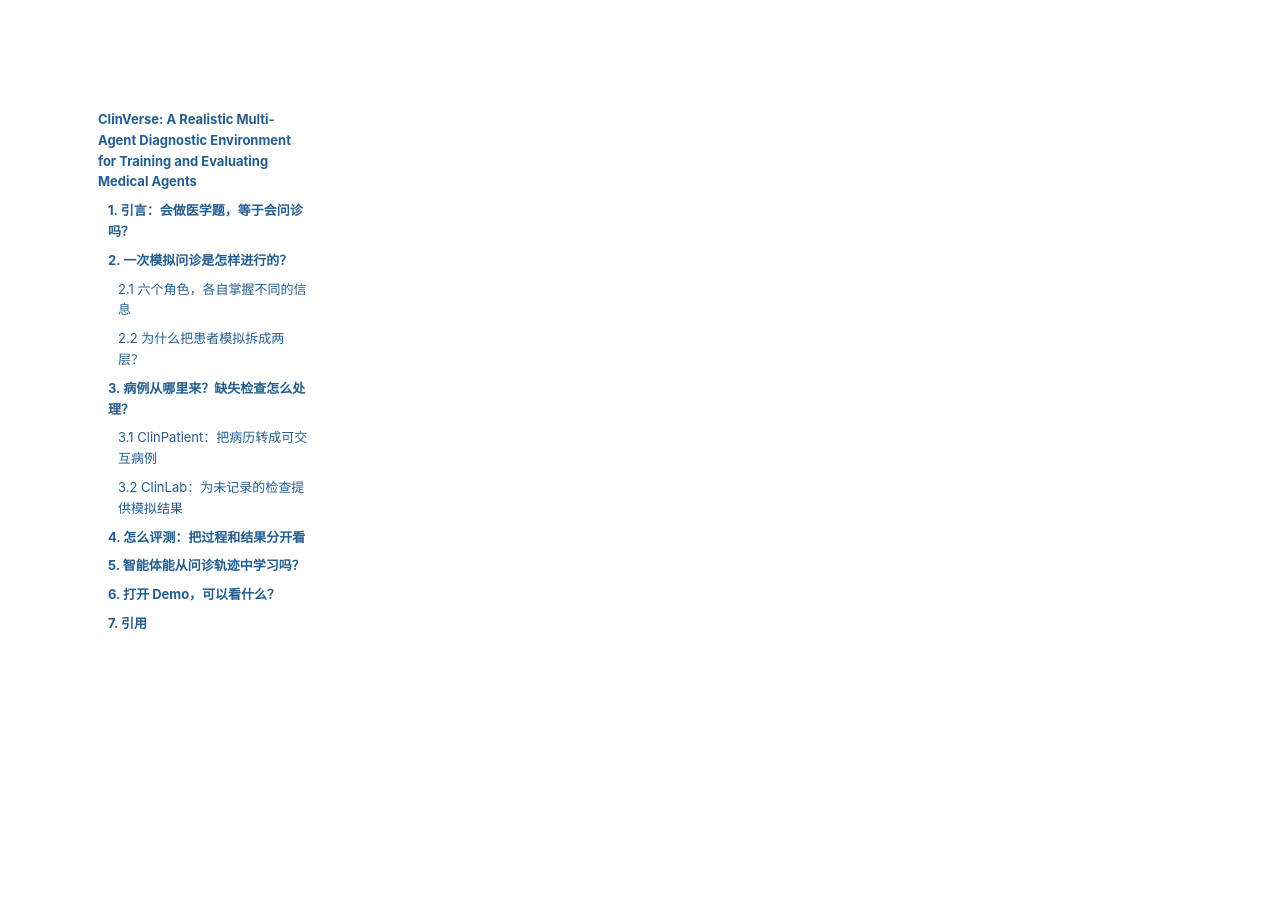
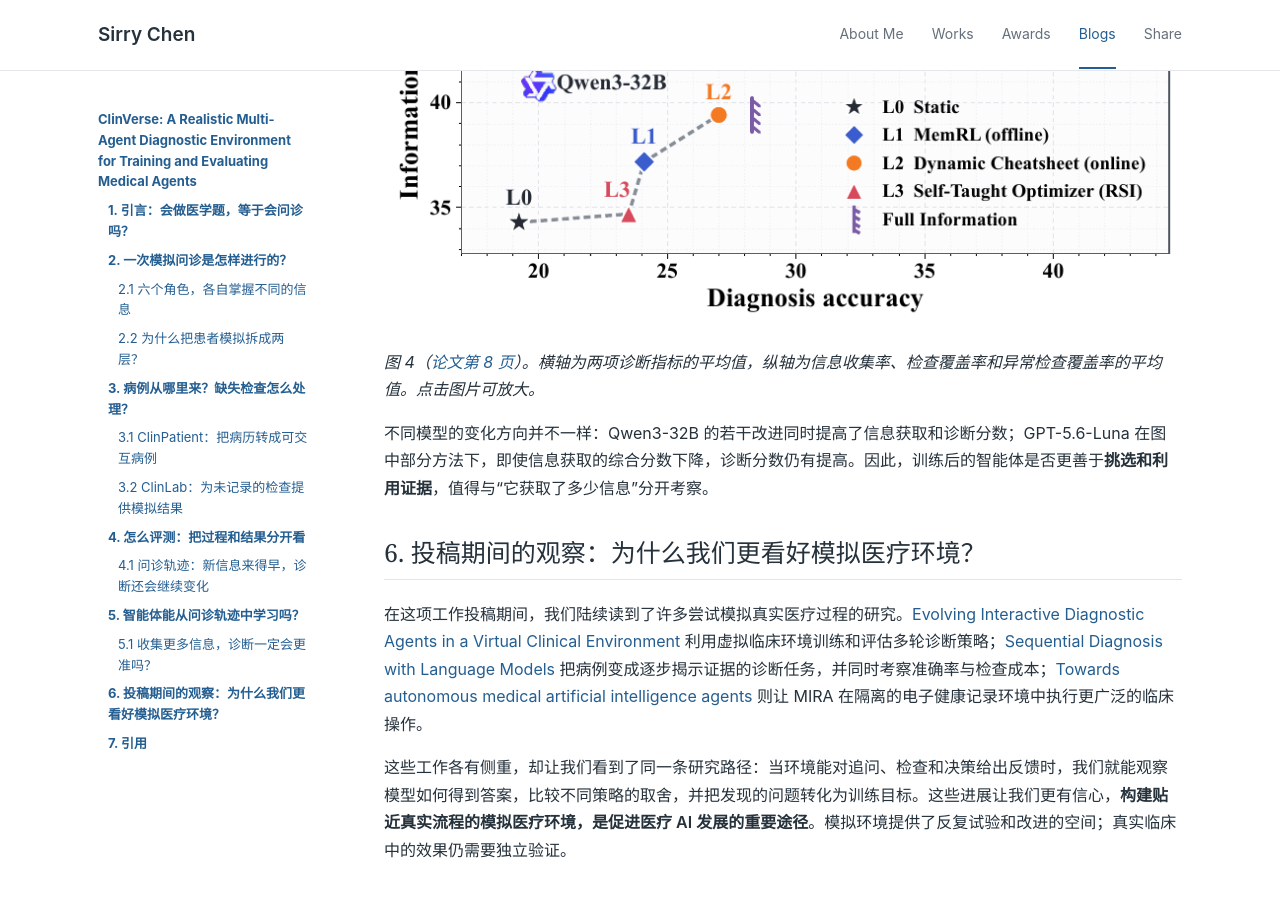
Before and after one commit to SirryChen/SirryChen.github.io, a Jekyll site: the page built from blogs/2026-11-13-ClinVerse-KDD2027.md, in a window 1280 px wide and 900 px high, scrolled down 3605 px. Shown: the top 897 px of the window. Built offline with Jekyll 4.4.1, drawn with Linux system fonts in a browser that asks for light colours; comment, search, counter and statistics services are not loaded; some of the changed text lies outside the part shown.

Commit message:
Expand ClinVerse blog with paper figures and related work

```diff
--- a/blogs/2026-11-13-ClinVerse-KDD2027.md
+++ b/blogs/2026-11-13-ClinVerse-KDD2027.md
@@ -64,17 +64,35 @@
 
 把这些分数放在一起，能区分两种容易被最终准确率掩盖的情况：一个智能体找到了不少相关证据，却没有据此做出正确诊断；另一个给出了正确编码，但并没有充分获取证据。它们的改进方向不同。
 
+### 4.1 问诊轨迹：新信息来得早，诊断还会继续变化
+
+[![ClinVerse 论文图 3：随对话轮次变化的信息收集率、诊断一致性和动作分布]({{ '/file/ClinVerse/figure-3-diagnostic-trajectories.png' | relative_url }})]({{ '/file/ClinVerse/figure-3-diagnostic-trajectories.png' | relative_url }})
+
+*图 3（[论文第 7 页](https://arxiv.org/pdf/2610.34878v1#page=7)）。从左到右：信息收集率、各轮诊断与最终诊断的一致性，以及不同动作在各轮的占比。点击图片可放大。*
+
+图 3(a) 显示，多数模型在问诊前几轮就收集到了大部分最终获得的患者信息，之后新增信息逐渐变少。图 3(b) 中，即使信息收集曲线趋平，一些模型的中间诊断仍会逐步接近最终诊断。这说明后几轮的作用可能更多是整合、复核已有证据。一致性衡量的是中间诊断与最终诊断是否相同，不能据此判断最终诊断是否正确。
+
+从图 3(c) 看，三种模型大体都从追问起步，在中段更多使用查体和检验，最后提交诊断，但切换动作的节奏各不相同。有了逐轮记录，就能进一步检查模型在哪一步开始遗漏证据，或者为什么过早停止问诊。
+
 ## 5. 智能体能从问诊轨迹中学习吗？
 
 我们在同一个环境里比较了三类方法：**离线适配**从已有轨迹中提取经验，**在线自演化**在新的交互中更新经验，**递归自改进**则根据反馈反复调整策略。
 
-[论文表 2](https://arxiv.org/html/2610.34878v1#S4.T2) 给出了一个直观例子：以 Qwen3-32B 为基础，Dynamic Cheatsheet 将细粒度诊断准确率从 **12.43%** 提高到 **20.60%**，同时提高了检查覆盖率和异常检查覆盖率，但患者信息收集率有所下降。这个结果提示我们，改进诊断未必需要问更多问题；也可以通过改变取证顺序，获得更有用的证据。这些数字来自模拟环境中的实验，不能直接外推为临床效果。
+[论文表 2](https://arxiv.org/pdf/2610.34878v1#page=6) 给出了一个直观例子：以 Qwen3-32B 为基础，Dynamic Cheatsheet 将细粒度诊断准确率从 **12.43%** 提高到 **20.60%**，同时提高了检查覆盖率和异常检查覆盖率，但患者信息收集率有所下降。这个结果提示我们，改进诊断未必需要问更多问题；也可以通过改变取证顺序，获得更有用的证据。这些数字来自模拟环境中的实验，不能直接外推为临床效果。
 
-## 6. 打开 Demo，可以看什么？
+### 5.1 收集更多信息，诊断一定会更准吗？
 
-[进入 ClinVerse Demo →]({{ '/blogs/ClinVerse/' | relative_url }})
+[![ClinVerse 论文图 4：不同基础模型经三类自演化方法调整后，信息收集与诊断准确率的变化]({{ '/file/ClinVerse/figure-4-agent-evolution.png' | relative_url }})]({{ '/file/ClinVerse/figure-4-agent-evolution.png' | relative_url }})
 
-建议先看 **Interaction Flowchart**，了解一次问诊或检查请求会经过哪些角色；再到 **Simulation** 跟随病例回放，对照医生的提问、收到的证据和最终诊断。**Benchmark** 和 **Evolution** 分别展示模型之间的评测对比，以及从轨迹中学习后的变化。演示用于研究和评测，不用于临床诊断。
+*图 4（[论文第 8 页](https://arxiv.org/pdf/2610.34878v1#page=8)）。横轴为两项诊断指标的平均值，纵轴为信息收集率、检查覆盖率和异常检查覆盖率的平均值。点击图片可放大。*
+
+不同模型的变化方向并不一样：Qwen3-32B 的若干改进同时提高了信息获取和诊断分数；GPT-5.6-Luna 在图中部分方法下，即使信息获取的综合分数下降，诊断分数仍有提高。因此，训练后的智能体是否更善于**挑选和利用证据**，值得与“它获取了多少信息”分开考察。
+
+## 6. 投稿期间的观察：为什么我们更看好模拟医疗环境？
+
+在这项工作投稿期间，我们陆续读到了许多尝试模拟真实医疗过程的研究。[Evolving Interactive Diagnostic Agents in a Virtual Clinical Environment](https://arxiv.org/abs/2510.24654) 利用虚拟临床环境训练和评估多轮诊断策略；[Sequential Diagnosis with Language Models](https://arxiv.org/abs/2506.22405) 把病例变成逐步揭示证据的诊断任务，并同时考察准确率与检查成本；[Towards autonomous medical artificial intelligence agents](https://www.nature.com/articles/s41586-026-10675-5) 则让 MIRA 在隔离的电子健康记录环境中执行更广泛的临床操作。
+
+这些工作各有侧重，却让我们看到了同一条研究路径：当环境能对追问、检查和决策给出反馈时，我们就能观察模型如何得到答案，比较不同策略的取舍，并把发现的问题转化为训练目标。这些进展让我们更有信心，**构建贴近真实流程的模拟医疗环境，是促进医疗 AI 发展的重要途径**。模拟环境提供了反复试验和改进的空间；真实临床中的效果仍需要独立验证。
 
 ## 7. 引用
 
```
Also changed, not shown: blogs.md (+2 -2 lines), file/ClinVerse/figure-3-diagnostic-trajectories.png (added), file/ClinVerse/figure-4-agent-evolution.png (added).
